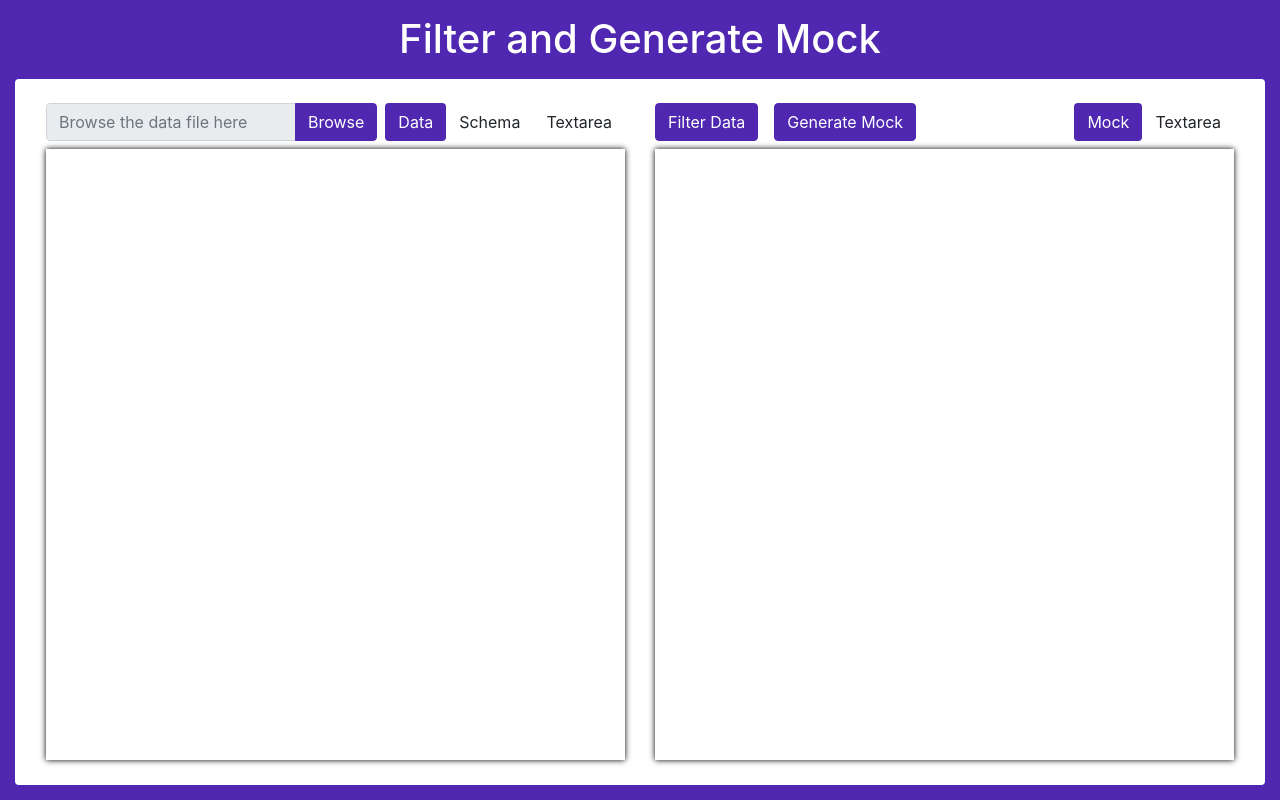
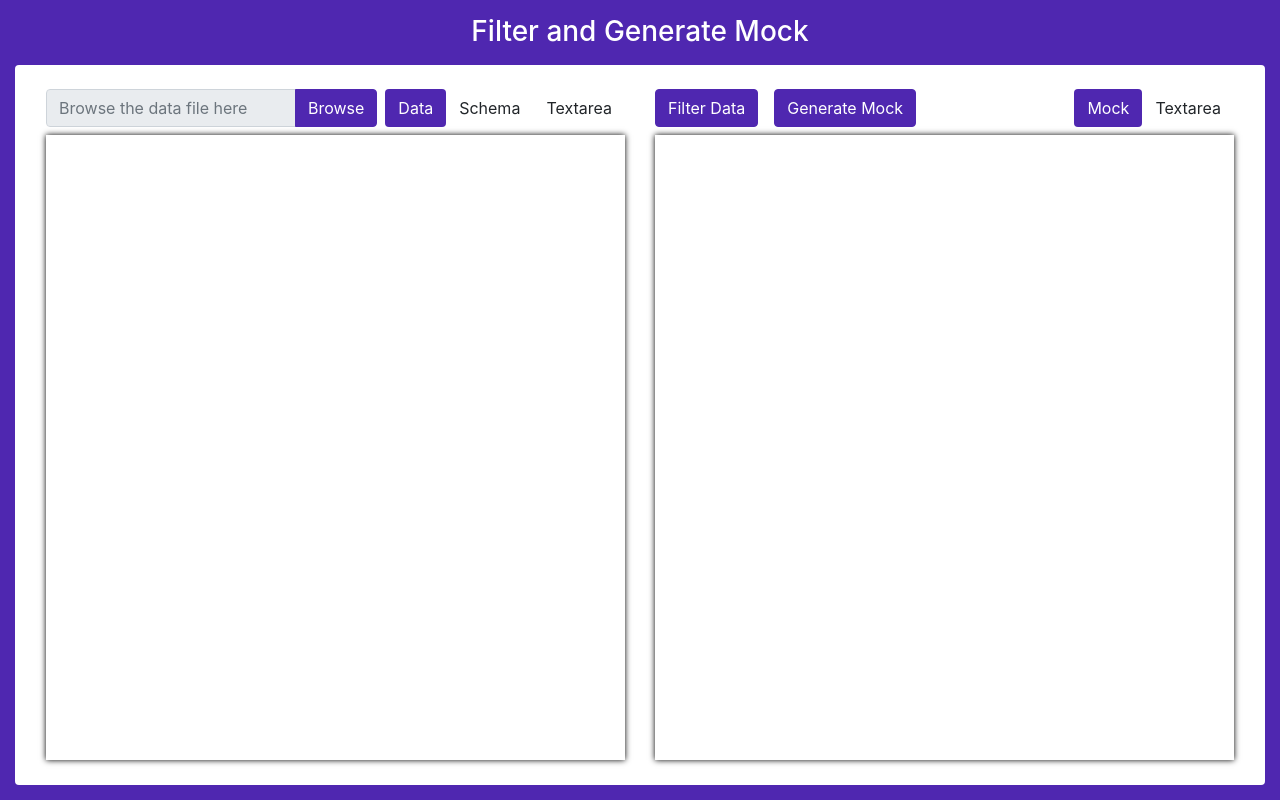
Before and after one commit to R35007/Filter-and-Generate-Mock, a plain HTML site: page index.html in a window 1280 px wide. Drawn offline with nearby package versions, Linux system fonts and the light colour scheme.

Commit message:
reduced header size

```diff
--- a/index.html
+++ b/index.html
@@ -16,7 +16,7 @@
 
   <body>
     <div class="container d-flex flex-column position-relative">
-      <h1 class="text-white text-center mb-3 heading"><a href="https://github.com/R35007/Filter-and-Generate-Mock">Filter and Generate Mock</a></h1>
+      <h3 class="text-white text-center mb-3 heading"><a href="https://github.com/R35007/Filter-and-Generate-Mock">Filter and Generate Mock</a></h3>
       <div class="row bg-white p-3 py-4 m-0 flex-1 rounded" style="height: calc(100% - 80px)">
         <div class="d-none loader-wrapper align-items-center justify-content-center position-absolute" id="loader-screen">
           <div class="loader"></div>
```
